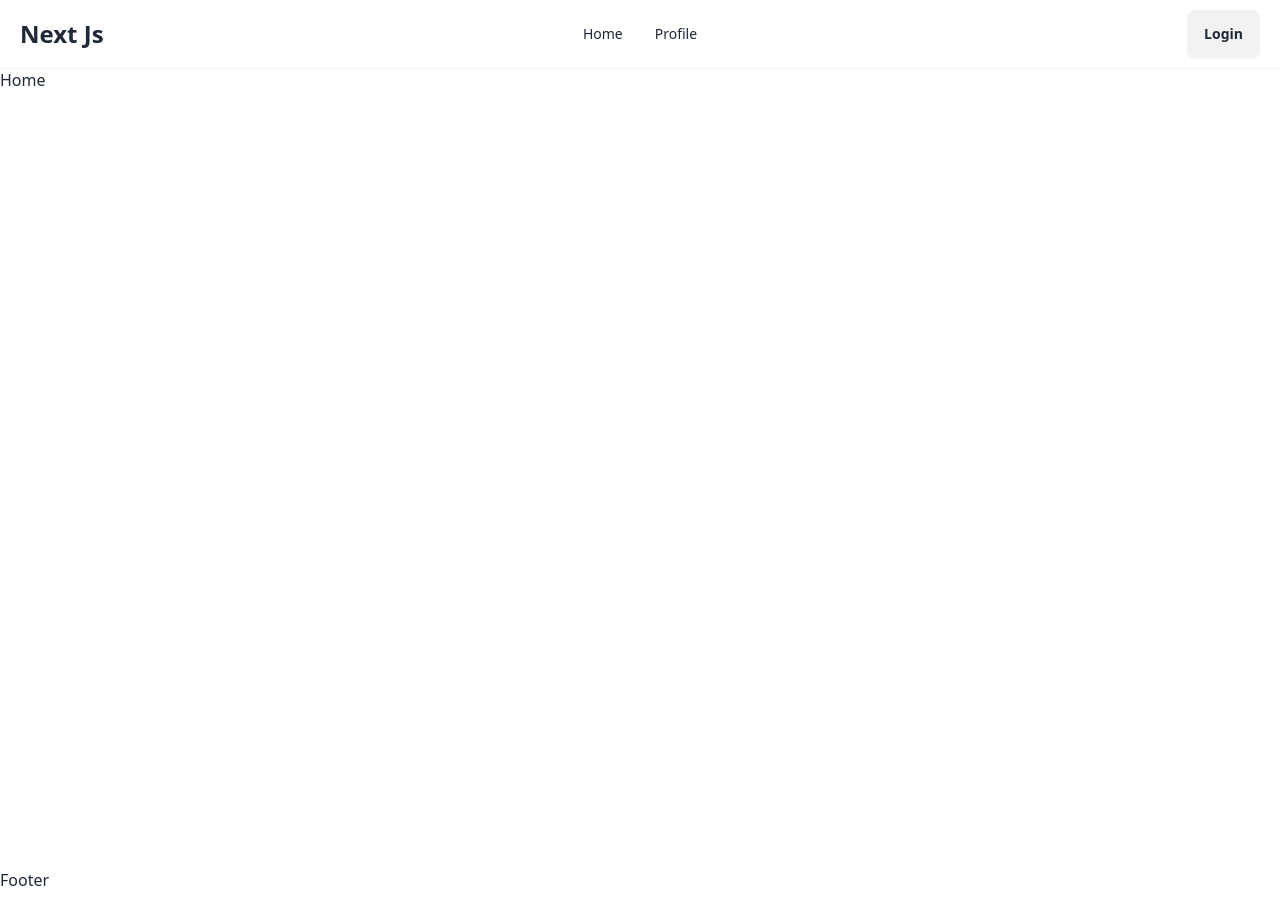
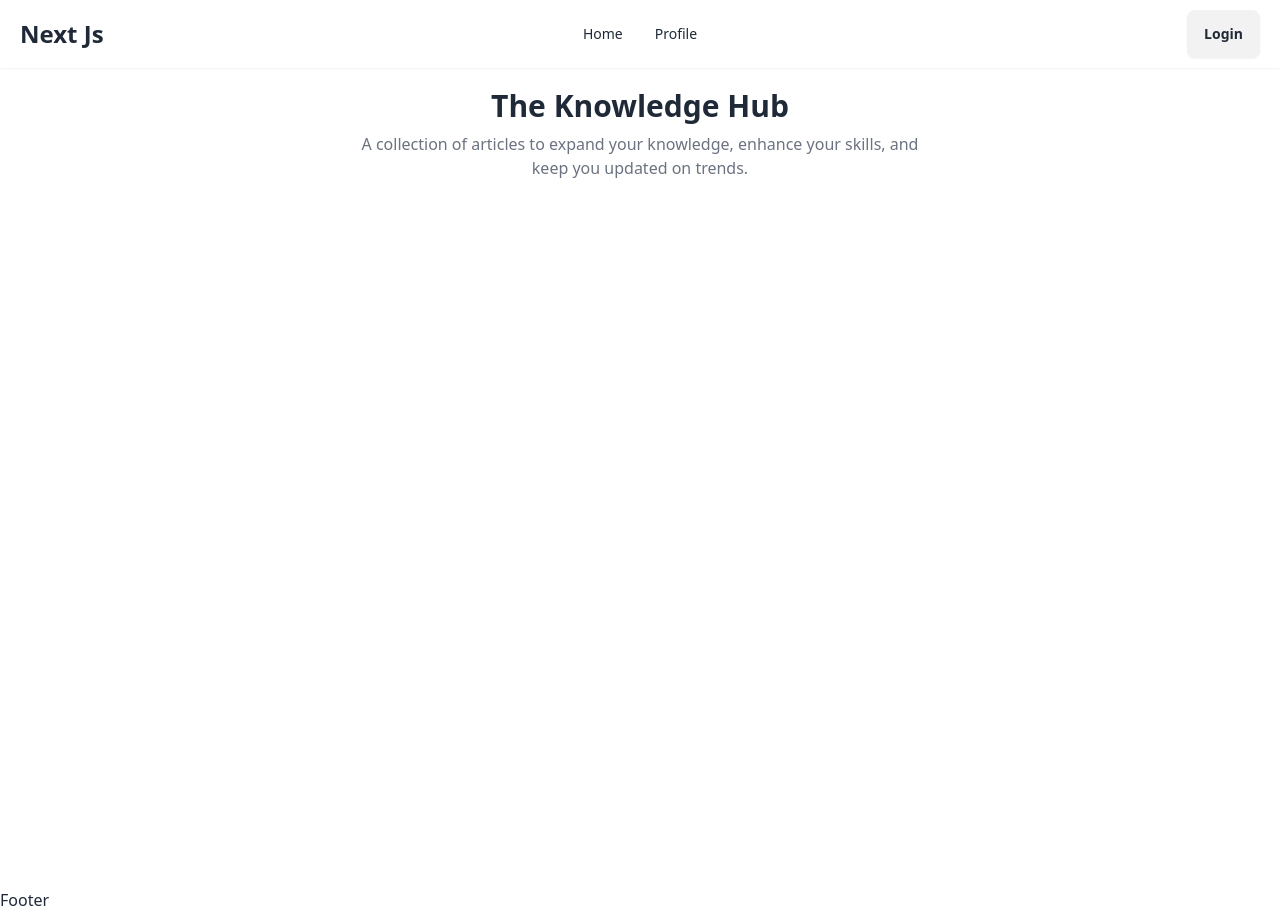
Before and after one commit to obidyhasan/Next-Js-Assignment, a Next.js app: page / in a window 1280 px wide. Built offline with nearby package versions, Linux system fonts and the light colour scheme.

Commit message:
include Title Section

```diff
--- a/src/app/(home)/page.js
+++ b/src/app/(home)/page.js
@@ -1,7 +1,16 @@
+import TitleSection from "@/components/TitleSection";
+
 export default function Home() {
   return (
-    <div>
-      <h1>Home</h1>
+    <div className="max-w-7xl mx-auto px-5">
+      <div>
+        <TitleSection
+          title={"The Knowledge Hub"}
+          description={
+            "A collection of articles to expand your knowledge, enhance your skills, and keep you updated on trends."
+          }
+        ></TitleSection>
+      </div>
     </div>
   );
 }
--- /dev/null
+++ b/src/components/TitleSection.jsx
@@ -0,0 +1,10 @@
+const TitleSection = ({ title, description }) => {
+  return (
+    <div className="my-5 text-center">
+      <h1 className="font-bold text-3xl">{title}</h1>
+      <p className="text-gray-500 mt-2 max-w-xl mx-auto">{description}</p>
+    </div>
+  );
+};
+
+export default TitleSection;
```
